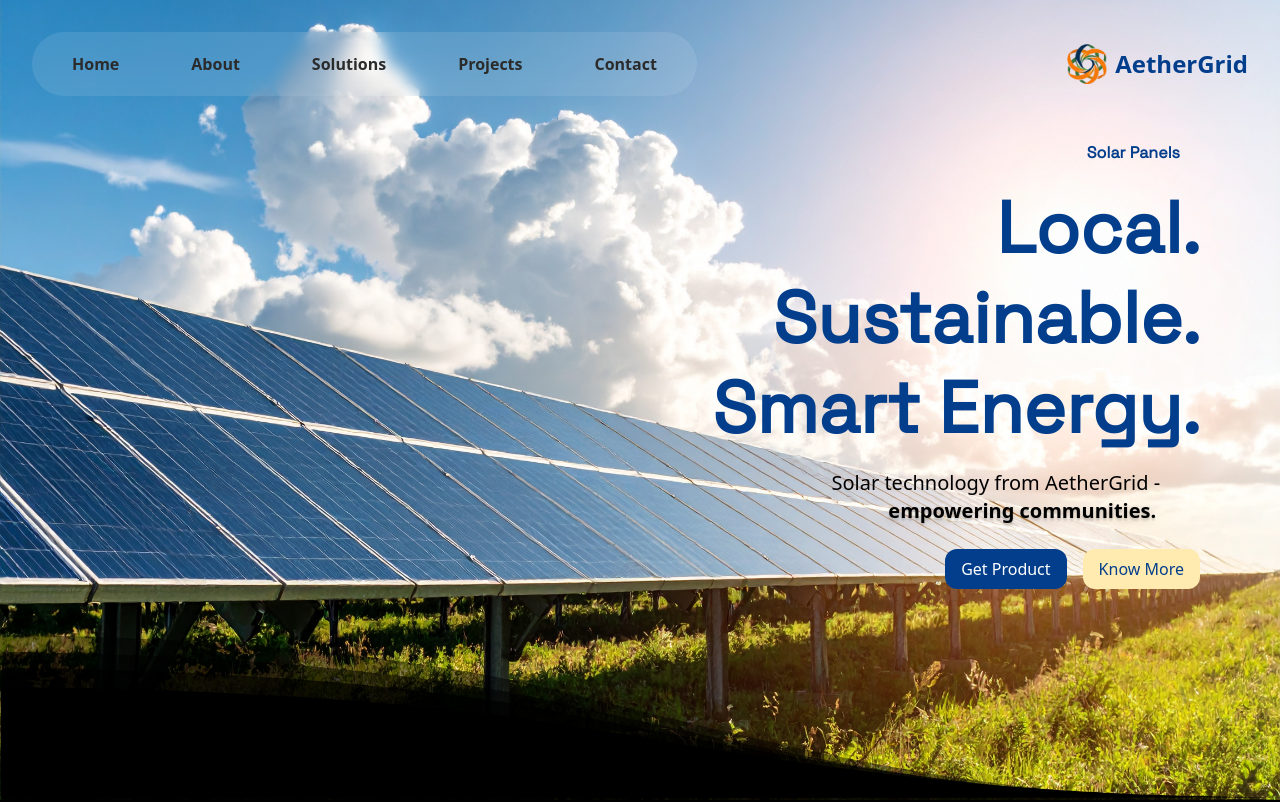
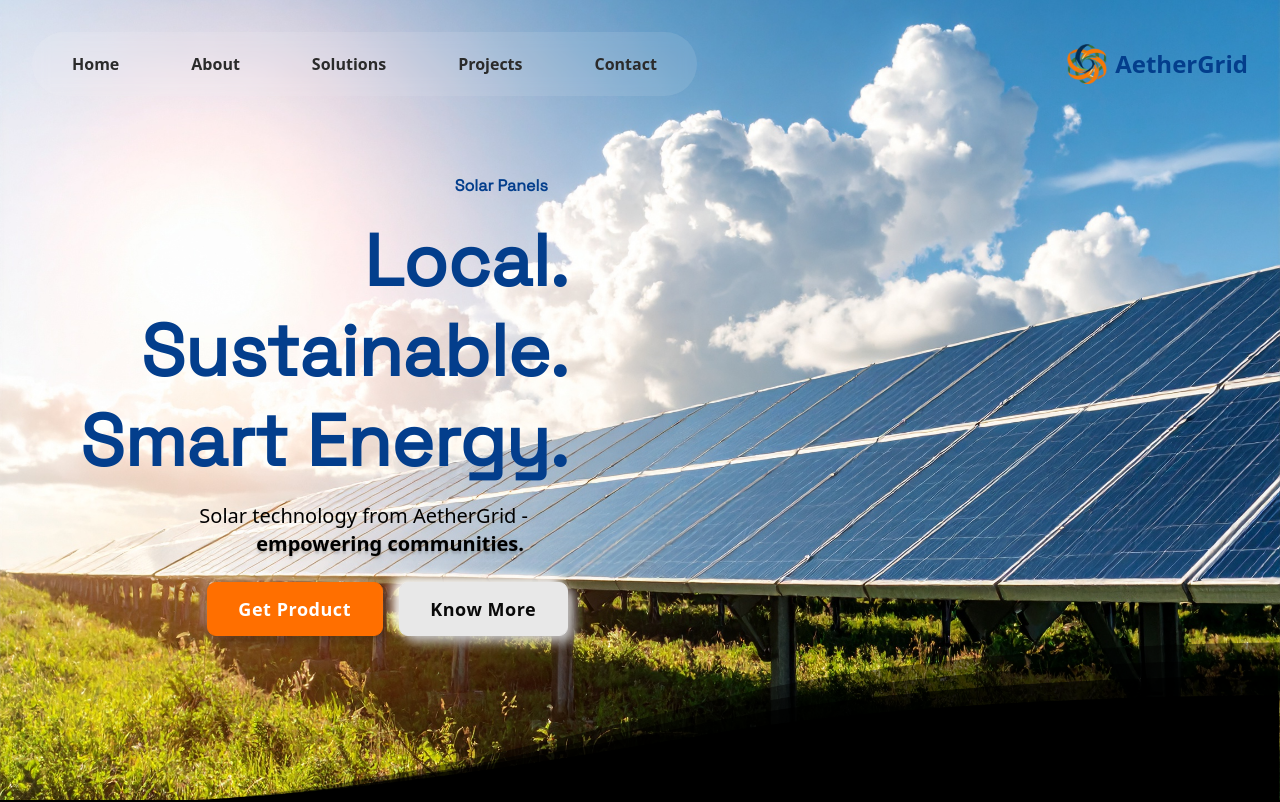
Before and after one commit to UX-PRESS/template-bussnes-vue-energy-lightweight, a Vue app: page / in a window 1280 px wide. Shown: the top 802 px of the page. Built offline with nearby package versions, Linux system fonts and the light colour scheme.

Commit message:
hero section and buttons fixed

```diff
--- a/src/components/HeroSection.vue
+++ b/src/components/HeroSection.vue
@@ -1,20 +1,21 @@
 <template>
   <section
-    class="relative h-screen bg-cover bg-center flex items-center justify-end px-6 sm:px-12 lg:px-20"
-    style="background-image: url('/solarpanel.jpg');"
-  >
+    class="relative h-screen bg-cover bg-center flex items-center  px-6 sm:px-12 lg:px-20">
+     <div class="absolute inset-0 -z-10 bg-cover bg-center"
+       style="background-image: url('/solarpanel.jpg'); transform: scaleX(-1);">
+  </div>
     <!-- Shape Divider -->
-    <div class="absolute bottom-0 left-0 w-full overflow-hidden leading-none pointer-events-none">
-      <img src="/image.png" class="relative w-full h-full translate-y-[1mm]" />
+    <div class="absolute bottom-0 left-0 w-full">
+      <img src="/image.png" class="relative w-full h-full translate-y-[3mm]" style="transform: scaleX(-1);" />
     </div>
 
-    <div class="max-w-3xl text-right text-black z-10 -mt-20">
+    <div class="max-w-3xl text-right text-black z-10 ">
       <div class="space-y-4">
         <h3 class="px-5 py-2.5 mb-2">Solar Panels</h3>
         <h1 class="text-xl sm:text-3xl md:text-7xl font-bold leading-tight mb-4">
           Local.<br />
           Sustainable.<br />
-          Smart Energy.
+          <span class="neon-flicker">Smart Energy.</span>
         </h1>
         <p class="text-md sm:text-lg md:text-xl mb-6 max-w-md mx-auto sm:mx-0">
           Solar technology from AetherGrid -
--- a/src/style.css
+++ b/src/style.css
@@ -4,9 +4,12 @@
 
 :root {
   --royal-blue: #033E8C;
+  --orange: #FF6F00;
   --graphite-black: #2B2B2B;
-  --pastel-yellow: #ffebb0;     /* cor da luz ligada */
-  --pastel-yellow-dark: #ffd89a; /* piscada da luz */
+  --pastel-yellow: #ffebb0;
+  /* cor da luz ligada */
+  --pastel-yellow-dark: #ffd89a;
+  /* piscada da luz */
 
   --primary: var(--royal-blue);
   --text-dark: var(--graphite-black);
@@ -19,8 +22,13 @@ body {
   color: var(--text-dark);
 }
 
-/* Tipografia */
-h1, h2, h3, h4, h5, h6 {
+/* Typography */
+h1,
+h2,
+h3,
+h4,
+h5,
+h6 {
   font-family: 'Space Grotesk', sans-serif;
   color: var(--royal-blue);
   font-weight: bold;
@@ -31,33 +39,162 @@ a {
   color: var(--graphite-black);
   transition: color 0.3s ease;
 }
+
 a:hover {
   color: black;
 }
 
-/* Botões */
+/* Buttons */
+/* Primary button */
 .btn-primary {
-  background-color: var(--royal-blue);
-  color: white;
-  padding: 0.5rem 1rem;
-  border-radius: 0.75rem;
-  transition: background-color 0.3s ease;
-}
-.btn-primary:hover {
-  background-color: var(--pastel-yellow);
-  color: black;
+  display: inline-block;
+  transition: all 0.2s ease-in;
+  position: relative;
+  overflow: hidden;
+  z-index: 1;
+
+  color: #ffffff;
+  padding: 0.7em 1.7em;
+  cursor: pointer;
+  font-size: 18px;
+  border-radius: 0.5em;
+
+  background: var(--orange);
+  border: 1px solid var(--orange);
+
+  box-shadow:
+    6px 6px 12px rgba(0, 0, 0, 0.25),
+    -6px -6px 12px rgba(255, 255, 255, 0.2);
+  font-weight: 600;
+  letter-spacing: 0.03em;
+
 }
 
+.btn-primary:active {
+  color: #ffffff;
+  box-shadow:
+    inset 4px 4px 12px rgba(0, 0, 0, 0.25),
+    inset -4px -4px 12px rgba(255, 255, 255, 0.2);
+}
+
+.btn-primary::before {
+  content: "";
+  position: absolute;
+  left: 50%;
+  top: 100%;
+  transform: translateX(-50%) scaleY(1) scaleX(1.25);
+
+  width: 140%;
+  height: 180%;
+  background-color: rgba(255, 255, 255, 0.15);
+  border-radius: 50%;
+
+  transition: all 0.5s 0.1s cubic-bezier(0.55, 0, 0.1, 1);
+  z-index: -1;
+}
+
+.btn-primary::after {
+  content: "";
+  position: absolute;
+  left: 55%;
+  top: 180%;
+  transform: translateX(-50%) scaleY(1) scaleX(1.45);
+
+  width: 160%;
+  height: 190%;
+  background-color: var(--pastel-yellow);
+  border-radius: 50%;
+
+  transition: all 0.5s 0.1s cubic-bezier(0.55, 0, 0.1, 1);
+  z-index: -1;
+}
+
+.btn-primary:hover {
+  color: #000;
+  border: 1px solid var(--pastel-yellow);
+}
+
+.btn-primary:hover::before {
+  top: -35%;
+  background-color: var(--pastel-yellow);
+  transform: translateX(-50%) scaleY(1.3) scaleX(0.8);
+}
+
+.btn-primary:hover::after {
+  top: -45%;
+  background-color: var(--pastel-yellow);
+  transform: translateX(-50%) scaleY(1.3) scaleX(0.8);
+}
+
+/* Secondary button */
 .btn-secondary {
-  background-color: var(--pastel-yellow);
-  color: var(--royal-blue);
-  padding: 0.5rem 1rem;
-  border-radius: 0.75rem;
-  transition: background-color 0.3s ease;
+  display: inline-block;
+  transition: all 0.2s ease-in;
+  position: relative;
+  overflow: hidden;
+  z-index: 1;
+  color: #090909;
+  padding: 0.7em 1.7em;
+  cursor: pointer;
+  font-size: 18px;
+  border-radius: 0.5em;
+  background: #e8e8e8;
+  border: 1px solid #e8e8e8;
+  box-shadow: 6px 6px 12px #c5c5c5, -6px -6px 12px #ffffff;
+  font-weight: 600;
+  letter-spacing: 0.03em;
 }
+
+.btn-secondary:active {
+  color: #f30a0a;
+  box-shadow: inset 4px 4px 12px #c5c5c5, inset -4px -4px 12px #ffffff;
+}
+
+.btn-secondary:before {
+  content: "";
+  position: absolute;
+  left: 50%;
+  transform: translateX(-50%) scaleY(1) scaleX(1.25);
+  top: 100%;
+  width: 140%;
+  height: 180%;
+  background-color: rgba(0, 0, 0, 0.05);
+  border-radius: 50%;
+  display: block;
+  transition: all 0.5s 0.1s cubic-bezier(0.55, 0, 0.1, 1);
+  z-index: -1;
+}
+
+.btn-secondary:after {
+  content: "";
+  position: absolute;
+  left: 55%;
+  transform: translateX(-50%) scaleY(1) scaleX(1.45);
+  top: 180%;
+  width: 160%;
+  height: 190%;
+  background-color: #033E8C;
+  border-radius: 50%;
+  display: block;
+  transition: all 0.5s 0.1s cubic-bezier(0.55, 0, 0.1, 1);
+  z-index: -1;
+}
+
 .btn-secondary:hover {
-  background-color: var(--royal-blue);
-  color: white;
+  color: #ffffff;
+  border: 1px solid #033E8C;
+}
+
+.btn-secondary:hover:before {
+  top: -35%;
+  background-color: #033E8C;
+  transform: translateX(-50%) scaleY(1.3) scaleX(0.8);
+}
+
+.btn-secondary:hover:after {
+  top: -45%;
+  background-color: #033E8C;
+  transform: translateX(-50%) scaleY(1.3) scaleX(0.8);
 }
 
 /* Nav desktop */
@@ -95,7 +232,8 @@ a:hover {
   transition: background-color 0.3s ease, transform 0.3s ease;
   animation: flicker 3s infinite;
   box-shadow: 0 0 15px rgba(255, 235, 176, 0.5);
-  border-radius: 9999px; /* mantem arredondado */
+  border-radius: 9999px;
+  /* mantem arredondado */
   text-align: center;
   padding: 1.5rem;
 }
@@ -103,7 +241,8 @@ a:hover {
 /* Textos dos cards */
 /* Neon effect para cards */
 .card {
-  background-color: var(--pastel-yellow); /* base suave */
+  background-color: var(--pastel-yellow);
+  /* base suave */
   border-radius: 9999px;
   padding: 1.5rem;
   text-align: center;
@@ -131,14 +270,25 @@ a:hover {
 
 /* Flicker neon: brilho pulsante */
 @keyframes flicker {
-  0%, 19%, 21%, 23%, 25%, 54%, 56%, 100% {
+
+  0%,
+  19%,
+  21%,
+  23%,
+  25%,
+  54%,
+  56%,
+  100% {
     box-shadow:
       0 0 8px var(--pastel-yellow-dark),
       0 0 16px var(--pastel-yellow-dark),
       0 0 24px var(--pastel-yellow-dark),
       0 0 32px var(--pastel-yellow-dark);
   }
-  20%, 24%, 55% {
+
+  20%,
+  24%,
+  55% {
     box-shadow:
       0 0 12px var(--pastel-yellow),
       0 0 20px var(--pastel-yellow),
@@ -169,4 +319,5 @@ a:hover {
     margin-top: 0;
     margin-left: 50px;
   }
+
 }
```
Also changed, not shown: 1 other file (tests, documents, lock files or other folders).
